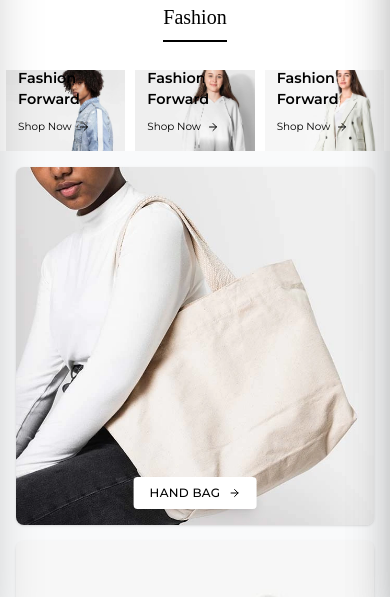
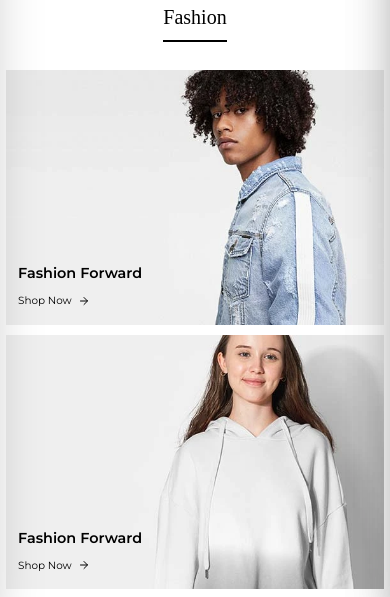
Before and after one commit to Heuddb/Mutes, a React (Vite) app in the folder frontend/: page / in a window 390 px wide. Shown: the part 228-825 px from the top of the page. Built offline with nearby package versions, Linux system fonts and the light colour scheme; no server answers.

Commit message:
changed HeroSec component

```diff
--- a/frontend/src/components/HeroSec.jsx
+++ b/frontend/src/components/HeroSec.jsx
@@ -16,17 +16,17 @@ const HeroSec = () => {
       </div>
 
       {/* IMAGES */}
-      <div className="flex justify-center items-center gap-2.5 px-1.5">
+      <div className="flex flex-col sm:flex-row justify-center items-center gap-2.5 px-1.5">
         {[assets.sec1, assets.sec2, assets.sec3].map((img, index) => (
-          <div key={index} className="relative">
+          <div key={index} className="relative w-full">
             <img
               src={img}
               alt=""
-              className="w-full h-full object-cover"
+              className="w-full h-auto object-cover"
             />
 
-            {/* TEXT OVERLAY */}
-            <div className="absolute inset-0 flex items-end p-3 sm:p-6">
+            {/* TEXT OVERLAY - positioned to match second image style */}
+            <div className="absolute inset-x-0 bottom-0 p-3 sm:p-6 ">
               <div className="text-black">
                 <div className="font-semibold mb-1
                   text-[clamp(0.9rem,2.5vw,1.5rem)]">
@@ -34,14 +34,14 @@ const HeroSec = () => {
                 </div>
 
                 <Link
-                  to="/fashion"
+                  to="/collection"
                   className="flex items-center gap-1.5 group"
                 >
-                  <span className="text-[clamp(0.65rem,2vw,1rem)]">
+                  <span className="text-[clamp(0.65rem,2vw,1rem)] text-black">
                     Shop Now
                   </span>
                   <ArrowRight
-                    className="transition-transform group-hover:translate-x-1
+                    className="transition-transform group-hover:translate-x-1 text-black
                       w-[clamp(0.75rem,2vw,1rem)]"
                   />
                 </Link>
```
